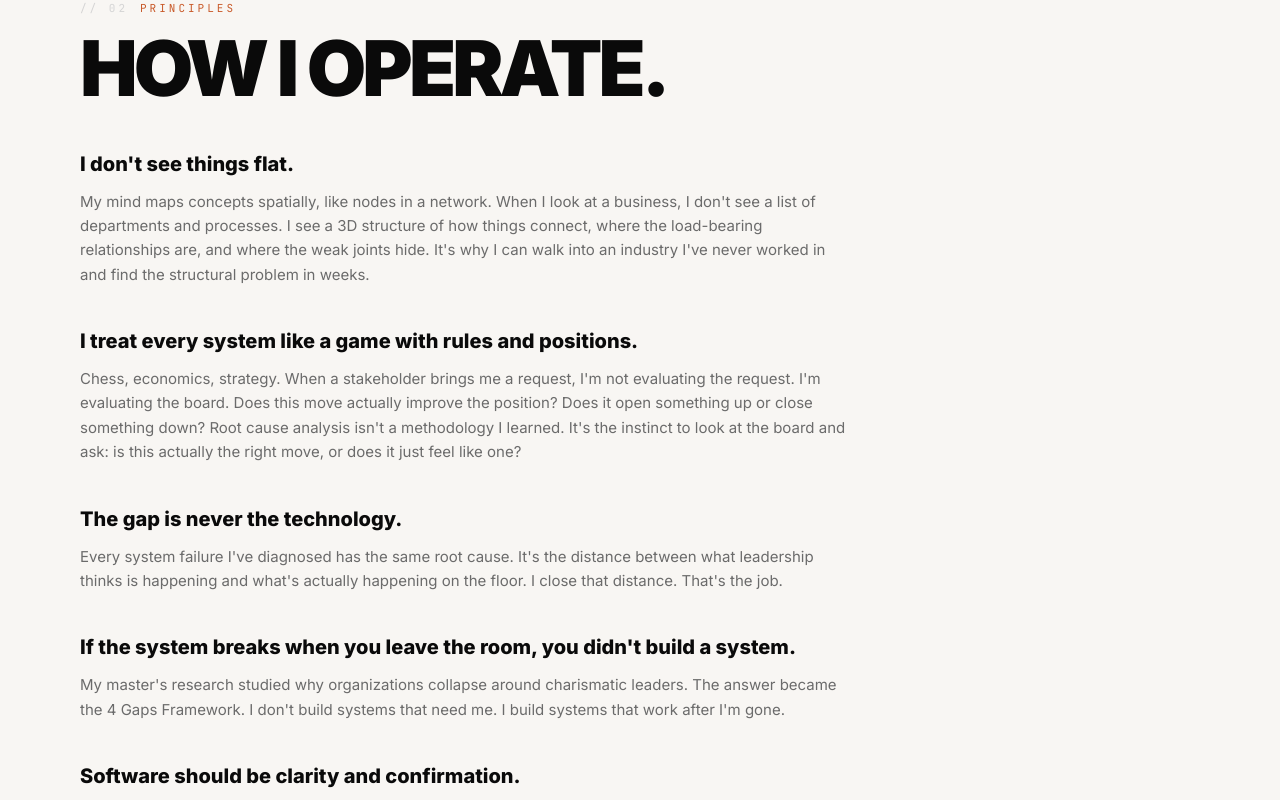
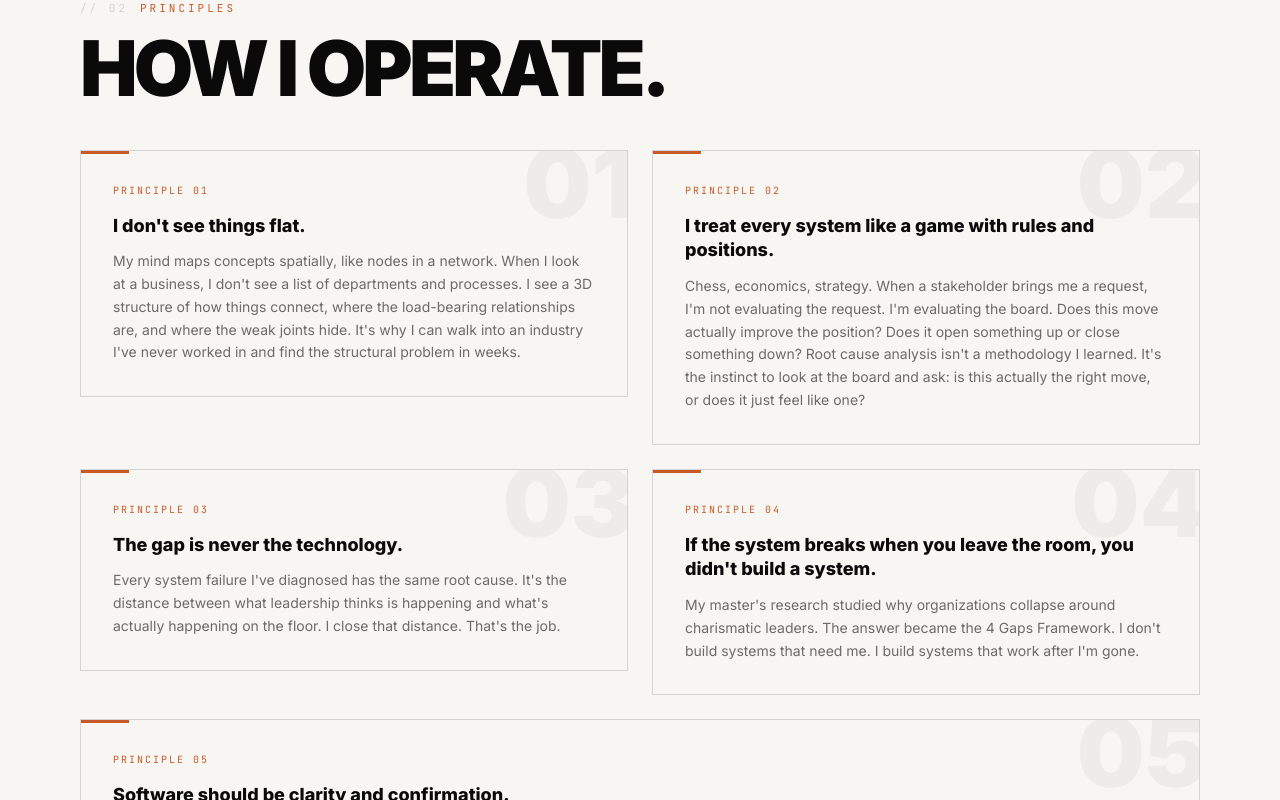
Before and after one commit to Jeromonsele/jj-portfolio, a Next.js app: page / in a window 1280 px wide. Shown: the part 1340-2140 px from the top of the page. Built offline with nearby package versions, Linux system fonts and the light colour scheme.

Commit message:
feat: principles section — card grid with ghost numbers, orange bars, 2-col layout

```diff
--- a/src/components/PrinciplesSection.tsx
+++ b/src/components/PrinciplesSection.tsx
@@ -3,22 +3,27 @@ import { ScrollReveal } from "./ScrollReveal";
 
 const principles = [
   {
+    num: "01",
     title: "I don't see things flat.",
     body: "My mind maps concepts spatially, like nodes in a network. When I look at a business, I don't see a list of departments and processes. I see a 3D structure of how things connect, where the load-bearing relationships are, and where the weak joints hide. It's why I can walk into an industry I've never worked in and find the structural problem in weeks.",
   },
   {
+    num: "02",
     title: "I treat every system like a game with rules and positions.",
     body: "Chess, economics, strategy. When a stakeholder brings me a request, I'm not evaluating the request. I'm evaluating the board. Does this move actually improve the position? Does it open something up or close something down? Root cause analysis isn't a methodology I learned. It's the instinct to look at the board and ask: is this actually the right move, or does it just feel like one?",
   },
   {
+    num: "03",
     title: "The gap is never the technology.",
     body: "Every system failure I've diagnosed has the same root cause. It's the distance between what leadership thinks is happening and what's actually happening on the floor. I close that distance. That's the job.",
   },
   {
+    num: "04",
     title: "If the system breaks when you leave the room, you didn't build a system.",
     body: "My master's research studied why organizations collapse around charismatic leaders. The answer became the 4 Gaps Framework. I don't build systems that need me. I build systems that work after I'm gone.",
   },
   {
+    num: "05",
     title: "Software should be clarity and confirmation.",
     body: "I think we overestimate what software should be. Software isn't a product. It's a tool for making decisions visible and reducing ambiguity. Half the time, the most strategic thing I can do is push back and ask: do we actually need this? That instinct, being the person who asks the hard question instead of just executing the request, is why I call myself a strategic partner instead of a thought bubble.",
   },
@@ -34,12 +39,36 @@ export function PrinciplesSection() {
             How I Operate.
           </h2>
         </ScrollReveal>
-        <div className="space-y-10 max-w-3xl">
+        <div className="grid grid-cols-1 md:grid-cols-2 gap-6">
           {principles.map((p, i) => (
-            <ScrollReveal key={i} delay={i * 0.05}>
-              <div>
-                <h3 className="text-xl font-extrabold mb-3">{p.title}</h3>
-                <p className="text-[15px] text-brand-gray-600 leading-relaxed">{p.body}</p>
+            <ScrollReveal
+              key={i}
+              delay={i * 0.06}
+              className={i === principles.length - 1 ? "md:col-span-2" : ""}
+            >
+              <div className="border border-brand-gray-300 p-8 relative overflow-hidden group hover:border-black/30 transition-colors duration-300">
+                {/* Ghost number */}
+                <span
+                  className="absolute -right-2 -top-4 text-[6rem] font-black leading-none text-black/[0.04] pointer-events-none select-none group-hover:text-orange/[0.08] transition-colors duration-300"
+                  aria-hidden="true"
+                >
+                  {p.num}
+                </span>
+
+                {/* Orange top bar */}
+                <div className="absolute top-0 left-0 w-12 h-[3px] bg-orange" />
+
+                <div className="relative z-10">
+                  <p className="font-mono text-[10px] text-orange uppercase tracking-[2px] mb-4">
+                    Principle {p.num}
+                  </p>
+                  <h3 className="text-lg font-extrabold mb-3 leading-snug">
+                    {p.title}
+                  </h3>
+                  <p className="text-[14px] text-brand-gray-600 leading-relaxed">
+                    {p.body}
+                  </p>
+                </div>
               </div>
             </ScrollReveal>
           ))}
```
